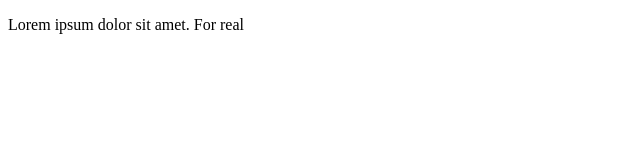
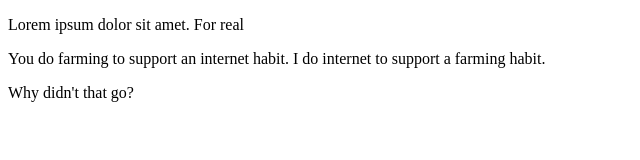
Before and after one commit to PatrickRanval/git-example-project0a, a plain HTML site: page index.html in a window 1280 px wide. Shown: the whole page, without its empty margins (0-640 px from the left). Drawn offline with Linux system fonts and the light colour scheme.

Commit message:
This is a message

```diff
--- a/index.html
+++ b/index.html
@@ -8,5 +8,7 @@
 </head>
 <body>
   <p>Lorem ipsum dolor sit amet. For real</p>
+  <p>You do farming to support an internet habit. I do internet to support a farming habit.</p>
+  <p>Why didn't that go?</p>
 </body>
 </html>
```
